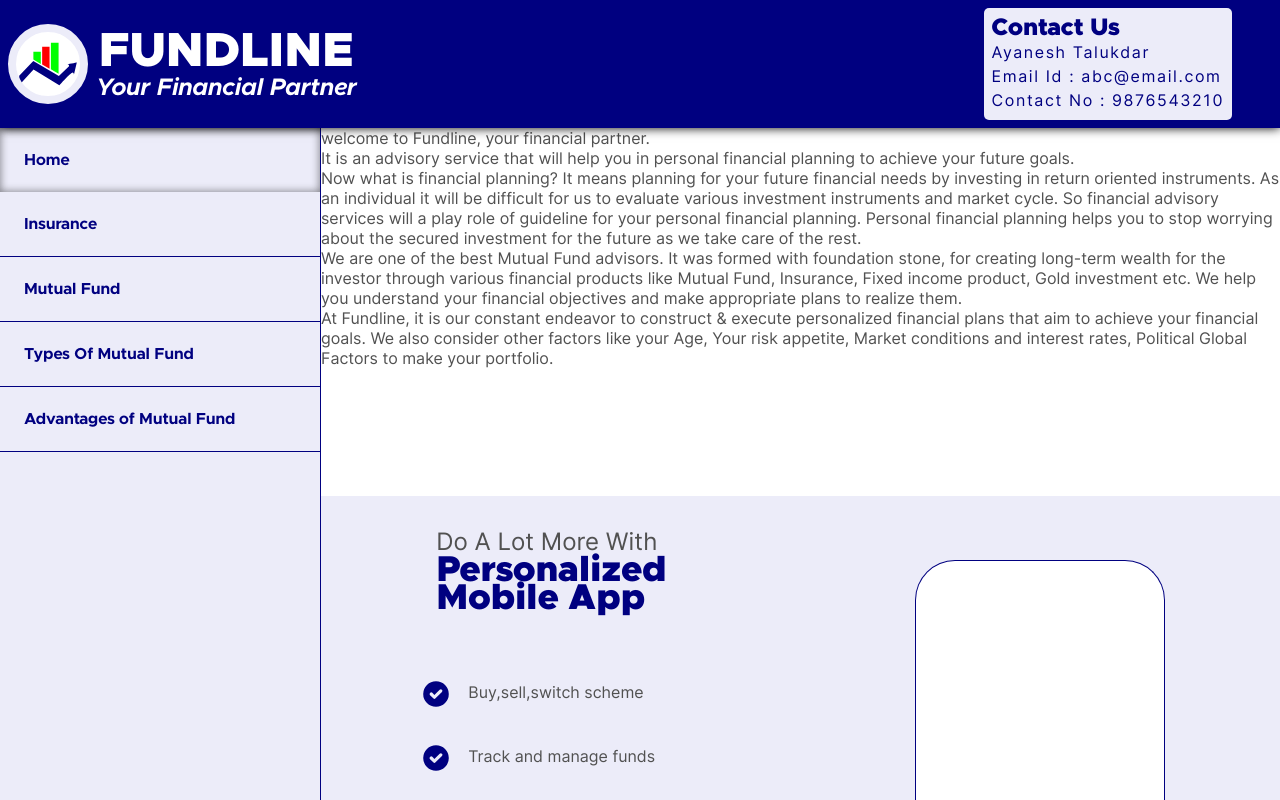
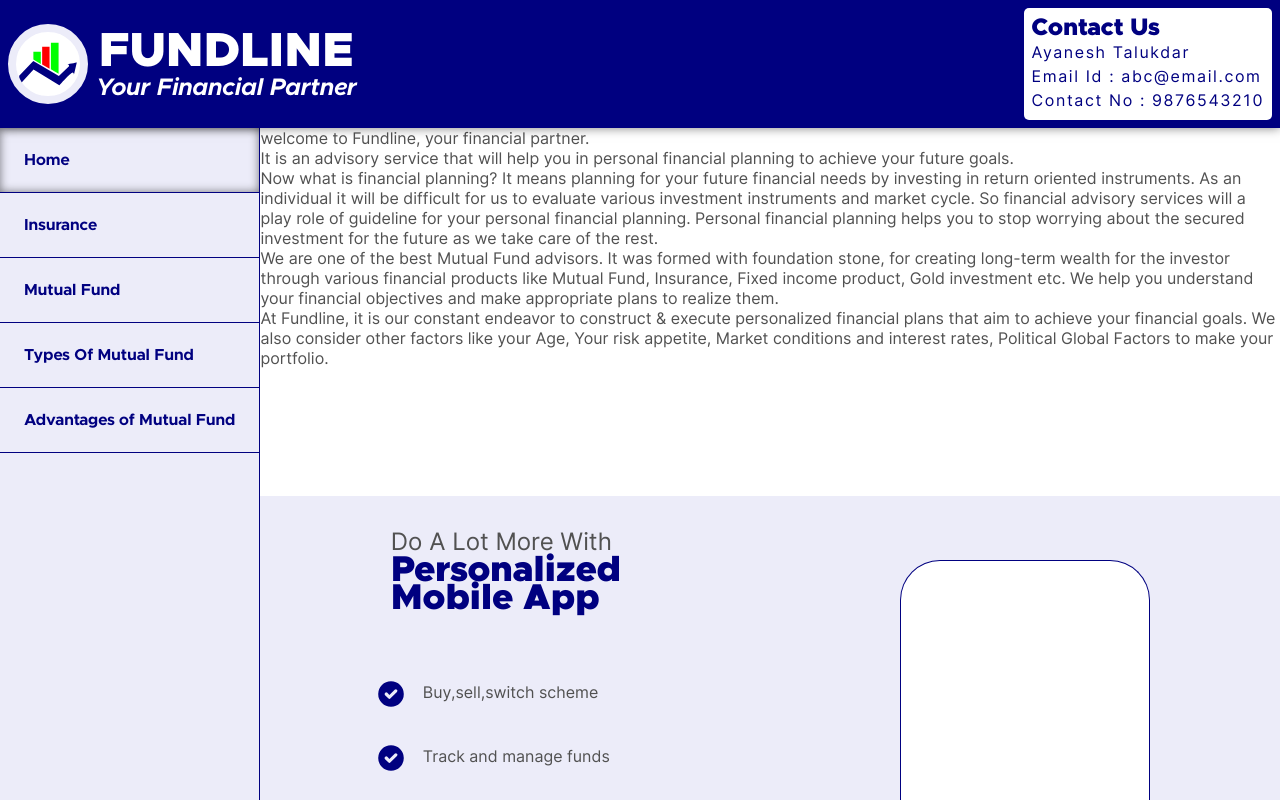
Before and after one commit to FUNDLINE/FUNDLINE-website, an Angular app: page /home in a window 1280 px wide. Shown: the top 800 px of the page. Built offline with nearby package versions, Linux system fonts and the light colour scheme.

Commit message:
refactor navigation

```diff
--- a/src/app/app.component.css
+++ b/src/app/app.component.css
@@ -8,7 +8,7 @@
   background-color: var(--accent-900);
   box-shadow: var(--shadow-standard);
   position: relative;
-  z-index: 9;
+  z-index: 10;
 }
 
         .logo-container {
@@ -51,7 +51,7 @@
           display: flex;
           flex-direction: column;
           justify-content: space-between;
-          background-color: var(--accent-100);
+          background-color: var(--white);
           margin: 0.5rem 0.5rem 0.5rem 0.5rem;
           padding: 0.5rem;
           border-radius: 5px;
@@ -72,28 +72,30 @@
 
 .body-container {
   position: relative;
-  z-index: 8;
   background-color: var(--white);
+  z-index: 1;
+}
+
+.nav-container {
+  background-color: var(--accent-100);
 }
 
         .nav {
           background-color: var(--accent-100);
-          align-self:stretch;
           height: 0;
           transform: scale(1, 0);
+          animation-name: collapse;
           transform-origin: top;
-          transition:
-            transform 300ms ease-in-out,
-            height 300ms ease-in-out ;
+          animation-duration: 200ms;
+          animation-timing-function: ease-in-out;
+          animation-fill-mode: forwards;
         }
 
                 .nav-open {
-                  height: fit-content;
-                  transform: scale(1, 1);
-                  transform-origin: top;
-                  transition:
-                    transform 300ms ease-in-out,
-                    height 300ms ease-in-out ;
+                  animation-name: expand;
+                  animation-duration: 200ms;
+                  animation-timing-function: ease-in-out;
+                  animation-fill-mode: forwards;
                 }
 
                 .nav>a {
@@ -103,17 +105,18 @@
                   border-bottom: 1px solid var(--accent-900);
                   color: var(--accent-900);
                   font-weight: 700;
-                  position: relative;
-                  z-index: 8;
                 }
 
                 .nav>.nav-active {
-                  border: none;
                   color: var(--accent-900);
                   background-color: var(--accent-200);
-                  position: relative;
-                  z-index: 7;
-                  box-shadow: inset 0px 0px 0.5rem 0 rgba(0, 0, 0, 0.5);
+                  box-shadow: inset var(--shadow-standard);
+                  cursor: default;
+                }
+
+                .nav>a:not(.nav-active):hover{
+                  background-color: var(--accent-900);
+                  color: var(--accent-100);
                 }
 
         .nav-button {
@@ -124,6 +127,8 @@
           border : none;
           box-shadow: var(--shadow-standard);
           width: 100%;
+          position: relative;
+          z-index: 0;
         }
 
         .nav-button-div {
@@ -154,14 +159,35 @@
   }
 }
 
-@keyframes drop-down {
+@keyframes expand {
   0%{
-    height: fit-content;
+    height: 0;
     transform: scale(1, 0);
   }
   1%{
     height: fit-content;
     transform: scale(1, 0);
+  }
+
+  100% {
+    height: fit-content;
+    transform: scale(1, 1);
+  }
+}
+
+@keyframes collapse {
+  1000%{
+    height: 0;
+    transform: scale(1, 0);
+  }
+  99%{
+    height: fit-content;
+    transform: scale(1, 0);
+  }
+
+  0% {
+    height: fit-content;
+    transform: scale(1, 1);
   }
 }
 
@@ -174,9 +200,6 @@
     flex-direction: row;
     justify-content: space-between;
   }
-  .contact-us {
-    margin-right: 3rem;
-  }
 
   .body-container {
     display: flex;
@@ -184,11 +207,16 @@
     align-items: stretch;
   }
 
+  .nav-container {
+    flex: 0 0 max-content;
+    border-right: 1px solid var(--accent-900);
+  }
+
   .nav {
     height: auto;
+    animation: none;
     transform: none;
-    flex: 0 0 20rem;
-    border-right: 1px solid var(--accent-900);
+    transition: none;
   }
 
   .nav-button {
--- a/src/app/app.component.html
+++ b/src/app/app.component.html
@@ -15,6 +15,7 @@
 </div>
 
 <div class="body-container">
+  <div class="nav-container">
   <div class="nav" [ngClass]="{'nav-open':isNavOpen}">
     <a (click)="navOpenClose()" routerLink="home" routerLinkActive="nav-active">Home</a>
     <a (click)="navOpenClose()" routerLink="insurance" routerLinkActive="nav-active">Insurance</a>
@@ -25,6 +26,7 @@
   <button class="nav-button"  (click)="navOpenClose()">
     <div class="nav-button-div" [ngClass]="{'rotate':isNavOpen}"></div>
   </button>
+  </div>
   <div class="main-body">
     <router-outlet></router-outlet>
   </div>
--- a/src/common.css
+++ b/src/common.css
@@ -30,7 +30,6 @@
     /**************
       box-shadow
     ***************/
-    --shadow-standard : 0px 0px 10px 0px black;
-    --shadow-light : 0px 0px 10px 0px var(--dark-grey);
+    --shadow-standard : 0px 0px 10px 0px rgba(0, 0, 0, 0.5);
 
 }
```
